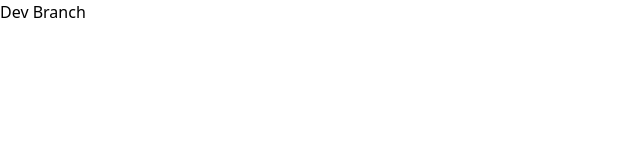
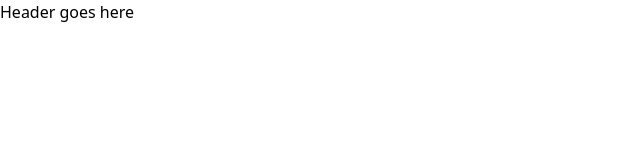
Before and after one commit to nichiren96/learn-tailwind, a plain HTML site: page index.html in a window 1280 px wide. Shown: the full height of the page, 0-640 px from the left. Drawn offline with nearby package versions, Linux system fonts and the light colour scheme.

Commit message:
Added title header

```diff
--- a/index.html
+++ b/index.html
@@ -8,6 +8,6 @@
     <title>Tailwind CSS</title>
   </head>
   <body>
-    <h1>Dev Branch</h1>
+    <h1>Header goes here</h1>
   </body>
 </html>
```
